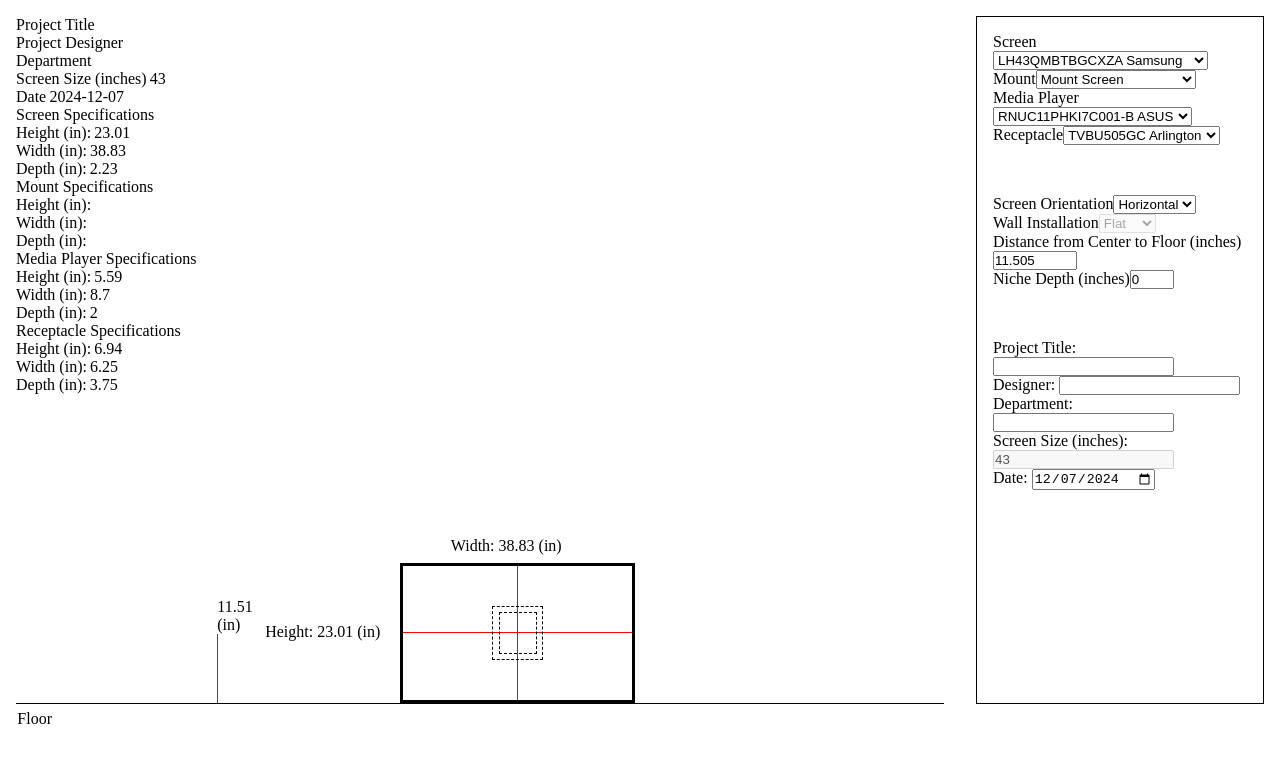
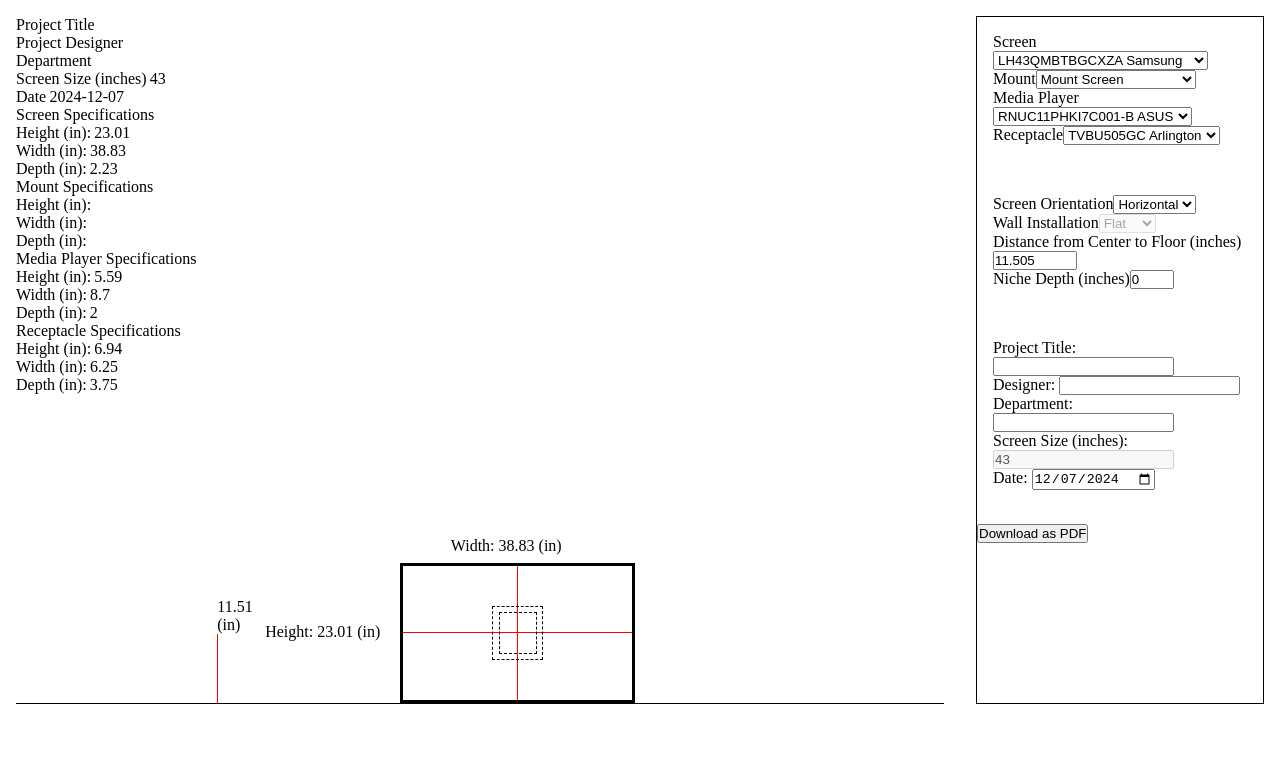
Before and after one commit to GabeEss/DiagramBuilderDemo, a React (Vite) app: page / in a window 1280 px wide. Shown: the top 762 px of the page. Built offline with nearby package versions, Linux system fonts and the light colour scheme.

Commit message:
New button for downloading pdf.
Commented out floor label.

```diff
--- a/package.json
+++ b/package.json
@@ -10,6 +10,8 @@
     "preview": "vite preview"
   },
   "dependencies": {
+    "html2canvas": "^1.4.1",
+    "jspdf": "^2.5.2",
     "papaparse": "^5.4.1",
     "react": "^18.3.1",
     "react-dom": "^18.3.1"
--- a/src/App.jsx
+++ b/src/App.jsx
@@ -1,11 +1,10 @@
-import React, {useContext} from "react";
+import React, {useRef, useContext} from "react";
 import { DataContext } from "./contexts/data-context";
 import DiagramDisplay from "./components/diagram-display";
 import EquipmentForm from "./components/forms/equipment-form";
 import ConfigurationForm from "./components/forms/configuration-form";
 import DescriptionForm from "./components/forms/description-form";
-import DescriptionDisplay from "./components/description-display";
-import SpecificationDisplay from "./components/specification-display";
+import DownloadButton from "./components/download-button";
 
 function App() {
   const {
@@ -14,13 +13,15 @@ function App() {
     receptacleData,
     screenData} = useContext(DataContext);
 
+    const pdfContainerRef = useRef(null);
+
   // While data is not defined, loading element
   if(!screenData || !receptacleData || !mountData || !mediaPlayerData) return <div>Loading...</div>
 
   return (
     <div className="app">
       <div className="app-container">
-        <DiagramDisplay/>
+        <DiagramDisplay pdfContainerRef={pdfContainerRef}/>
         <div className="forms-container">
           <EquipmentForm/>
           <br/>
@@ -28,12 +29,13 @@ function App() {
           <br/>
           <DescriptionForm/>
           <br/>
+          <DownloadButton pdfContainerRef={pdfContainerRef}/>
         </div>
       </div>
-      <label style={{
+      {/* <label style={{
         position: "absolute",
         transform: 'translateY(-500%) translateX(50%)',
-      }}>Floor</label>
+      }}>Floor</label> */}
     </div>
   )
 }
--- a/src/components/diagram-display.jsx
+++ b/src/components/diagram-display.jsx
@@ -4,7 +4,7 @@ import { EquipmentContext } from "../contexts/equipment-context";
 import DescriptionDisplay from "./description-display";
 import SpecificationDisplay from "./specification-display";
 
-function DiagramDisplay() {
+function DiagramDisplay({pdfContainerRef}) {
     const {
         screen,
         mount,
@@ -62,7 +62,7 @@ function DiagramDisplay() {
     }, [distanceFloor, nicheDepth]);
 
     return(
-        <div className="pdf-container" style={{
+        <div ref={pdfContainerRef} className="pdf-container" style={{
             borderBottom: "1px solid black",
             margin: "1em",
         }}>
--- /dev/null
+++ b/src/components/download-button.jsx
@@ -0,0 +1,25 @@
+import React from 'react';
+import html2canvas from 'html2canvas';
+import jsPDF from 'jspdf';
+
+// This button will allow the user to download their diagram as a pdf
+const DownloadButton = ({ pdfContainerRef }) => {
+    const handleClick = () => {
+        const input = pdfContainerRef.current;
+        html2canvas(input).then((canvas) => {
+            const imgData = canvas.toDataURL('image/png');
+            const pdf = new jsPDF('p', 'mm', 'a4');
+            const imgProps = pdf.getImageProperties(imgData);
+            const pdfWidth = pdf.internal.pageSize.getWidth();
+            const pdfHeight = (imgProps.height * pdfWidth) / imgProps.width;
+            pdf.addImage(imgData, 'PNG', 0, 0, pdfWidth, pdfHeight);
+            pdf.save('download.pdf');
+        })
+    }
+
+    return(
+        <button onClick={handleClick} className='download'>Download as PDF</button>
+    )
+}
+
+export default DownloadButton;
```
Also changed, not shown: 1 other file (tests, documents, lock files or other folders).
